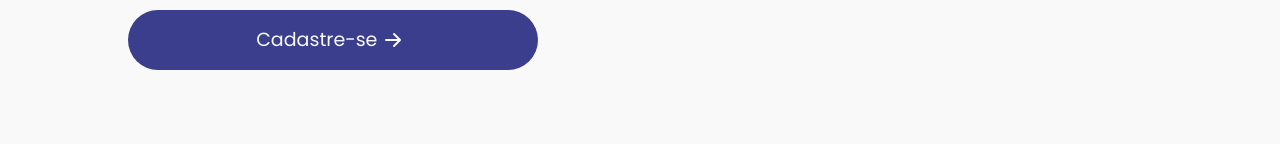
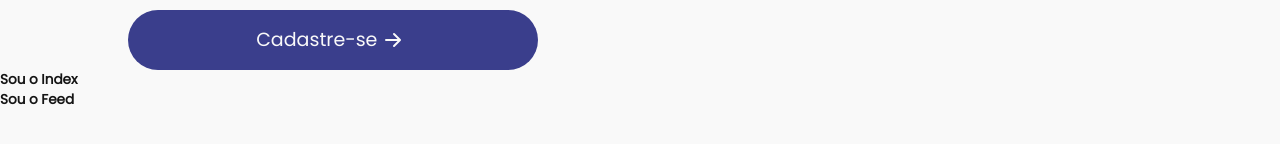
Before and after one commit to Sinqly/Website, a Next.js app: page / in a window 1280 px wide. Shown: the part 2979-3123 px from the top of the page. Built offline with nearby package versions, Linux system fonts and the light colour scheme.

Commit message:
feat: Footer Dinamic Rendering

```diff
--- a/src/components/Footer/index.tsx
+++ b/src/components/Footer/index.tsx
@@ -1,9 +1,20 @@
 import * as React from 'react'
 
-interface headerProps {}
-
-const Header: React.FC<headerProps> = (props) => {
-  return <h1>Header</h1>
+interface FooterProps {
+  footerType?: string
 }
 
-export default Header
+const Footer: React.FC<FooterProps> = ({footerType}) => {
+  const Index = () => {
+    return <h1>Sou o Index</h1>
+  }
+  const Feed = () => {
+    return <h1>Sou o Feed</h1>
+  }
+
+  const FooterColection = { Index, Feed}
+
+  return FooterColection[footerType as keyof typeof FooterColection]()
+}
+
+export default Footer
--- a/src/pages/index.tsx
+++ b/src/pages/index.tsx
@@ -2,6 +2,7 @@
 
 import * as React from 'react'
 import Header from '../components/Header/index'
+import Footer from '../components/Footer/index'
 import {
   Container,
   WelcomeContainer,
@@ -128,6 +129,8 @@ const Index: React.FC<indexProps> = () => {
           <BsArrowRightShort size={32} />
         </SignUpButton>
       </RegisterContainer>
+      <Footer footerType="Index" />
+      <Footer footerType="Feed" />
     </Container>
   )
 }
```
